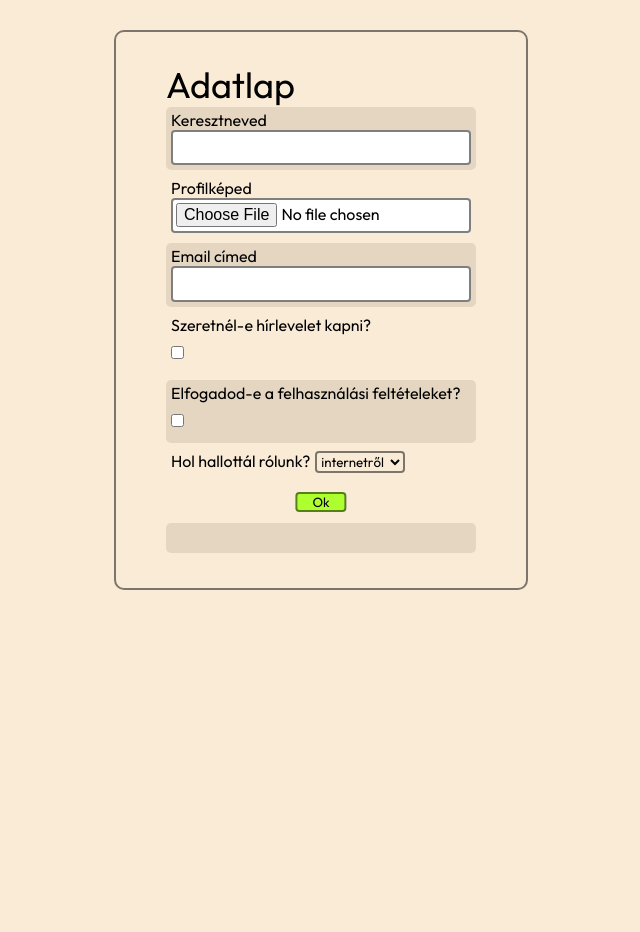
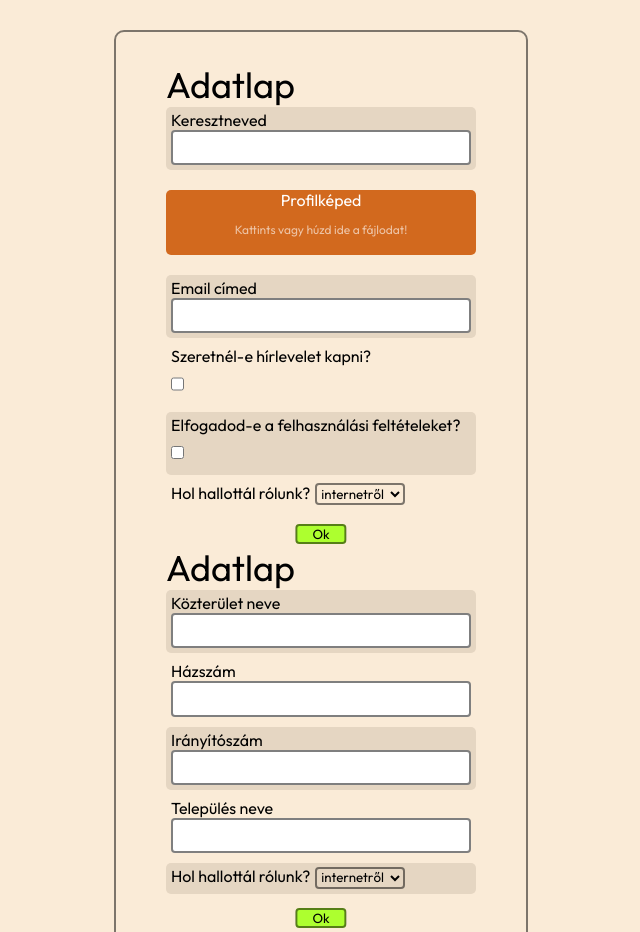
Before and after one commit to bsamu/w7-practices, a plain HTML site: page index.html in a window 1280 px wide. Shown: the top 932 px of the page, without its empty margins (319-959 px from the left). Before the commit the page ends 800 px from the top, so only its background shows below. Drawn offline with Linux system fonts and the light colour scheme.

Commit message:
new branch

```diff
--- a/script.js
+++ b/script.js
@@ -18,11 +18,12 @@ const functionName = () => {
 functionName();
 */
 
-const inputElement = (type, id, label) => {
+const inputElement = (type, id, label, req = "") => {
+    // console.log(req);
     return `
-        <div>
+        <div class="${type}">
             <label for="${id}">${label}</label>
-            <input type="${type}" id="${id}" name="${id}">
+            <input type="${type}" id="${id}" name="${id}" ${req}>
         </div>
     `
 }
@@ -53,18 +54,95 @@ const title = (titleOfForm) => {
 const formElement = '<form id="form">' + inputElement("text", "firstName", "Keresztneved") + inputElement("file", "profilePicture", "Profilképed") + inputElement("email", "personalEmail", "Email címed") + inputElement("checkbox", "newsletter", "Szeretnél-e hírlevelet kapni?") + inputElement("checkbox", "terms", "Elfogadod-e a felhasználási feltételeket?") + selectElement("select", "where", "Hol hallottál rólunk?", ["internetről", "ismerőstől", "egyéb"]) + '<button>Ok</button>' + '</form>'
 */
 
+/*
+const nameData = {
+    type: "text",
+    name: "firstName",
+    label: "Keresztneved"
+} //Így is lehet 1. inputElementet megadni
+*/
+
+const anotherFormFields = [
+    {
+        type: "text",
+        name: "street",
+        label: "Közterület neve",
+    },
+    {
+        type: "text",
+        name: "houseNumber",
+        label: "Házszám",
+    },
+    {
+        type: "number",
+        name: "zipCode",
+        label: "Irányítószám",
+    },
+    {
+        type: "text",
+        name: "city",
+        label: "Település neve",
+    }
+]
+
+const formFields = [
+    {
+        type: "text",
+        name: "firstName",
+        label: "Keresztneved"
+    },
+    {
+        type: "file",
+        name: "profilePicture",
+        label: "Profilképed"
+    },
+    {
+        type: "email",
+        name: "personalEmail",
+        label: "Email címed",
+        required: "required"
+    },
+    {
+        type: "checkbox",
+        name: "newsletter",
+        label: "Szeretnél-e hírlevelet kapni?"
+    },
+    {
+        type: "checkbox",
+        name: "terms",
+        label: "Elfogadod-e a felhasználási feltételeket?"
+    }
+]
+
+/*
 const formElement = `
     <form id="form">
         ${title("Adatlap")}
-        ${inputElement("text", "firstName", "Keresztneved")}
+        ${inputElement(nameData.type, nameData.name, nameData.label)}
         ${inputElement("file", "profilePicture", "Profilképed")}
-        ${inputElement("email", "personalEmail", "Email címed")}
+        ${inputElement("email", "personalEmail", "Email címed", "required")}
         ${inputElement("checkbox", "newsletter", "Szeretnél-e hírlevelet kapni?")}
         ${inputElement("checkbox", "terms", "Elfogadod-e a felhasználási feltételeket?")}
         ${selectElement("select", "where", "Hol hallottál rólunk?", ["internetről", "ismerőstől", "egyéb"])}
         <button>Ok</button>
     </form>
 `;
+*/
+
+const formElement = (ffs, id) => {
+    let toForm = "";
+    for (const ff of ffs) {
+        toForm += inputElement(ff.type, ff.name, ff.label, ff.required)
+    }
+    return `
+    <form id="${id}">
+        ${title("Adatlap")}
+        ${toForm}
+        ${selectElement("select", "where", "Hol hallottál rólunk?", ["internetről", "ismerőstől", "egyéb"])}
+        <button>Ok</button>
+    </form>
+`;
+}
 
 const formSubmit = (event) => {
     event.preventDefault();
@@ -88,11 +166,22 @@ const inputEvent = (event) => {
     if (event.target.getAttribute("name") === "firstName") {
         document.getElementById("inputValueContent").innerHTML = event.target.value;
     }
+
+    if (event.target.getAttribute("name") === "profilePicture") {
+        console.log(event.target.files[0].name);
+
+        const image = URL.createObjectURL(event.target.files[0]);
+        document.getElementById("inputValueContent").insertAdjacentHTML("beforeend", `
+        <img src="${image}">
+        `);
+        console.log(image);
+    }
 }
 
 function loadEvent() {
     const root = document.getElementById("root");
-    root.insertAdjacentHTML("beforeend", formElement);
+    root.insertAdjacentHTML("beforeend", formElement(formFields, "form"));
+    root.insertAdjacentHTML("beforeend", formElement(anotherFormFields, "form2"));
     root.insertAdjacentHTML("beforeend", `
         <div id="inputValueContent"></div>
     `);
--- /dev/null
+++ b/style.scss
@@ -0,0 +1,180 @@
+* {
+    margin: 0;
+    padding: 0;
+    border: 0;
+    outline: none;
+    box-sizing: border-box;
+
+    background: transparent;
+
+    font-family: inherit;
+
+    text-decoration: none;
+  }
+
+  ol, ul, li {
+    list-style:none;
+    display:block;
+  }
+
+  table {
+    border-collapse:collapse;
+    border-spacing:0
+  }
+
+  a img {
+    border: none
+  }
+
+  button, a {
+    cursor: pointer;
+    color: inherit
+  }
+
+  textarea {
+    resize: none
+  }
+
+  /* button, input, textarea, select {
+    appearance: none !important;
+    -webkit-appearance: none !important;
+    border-radius: 0
+  } */
+
+/* end of css reset */
+
+  body {
+    background-color: antiquewhite;
+
+    font-size: 24px;
+    font-family: 'Outfit', sans-serif;
+  }
+
+  h2 {
+    font-weight: 400;
+  }
+
+  #root {
+    position: absolute;
+    left: 50%;
+    transform: translate(-50%, 0);
+
+    padding: 30px 50px;
+
+    width: auto;
+    max-width: 500px;
+
+    margin-top: 30px;
+    margin-left: auto;
+    margin-right: auto;
+
+    border: 2px solid rgba(0 , 0, 0, 0.5);
+    border-radius: 10px;
+  }
+
+  label {
+    font-size: 16px;
+  }
+
+  button {
+    position: relative;
+    left: 50%;
+    transform: translate(-50%, 0);
+
+    padding-left: 15px;
+    padding-right: 15px;
+
+    background-color: greenyellow;
+
+    border: 2px solid rgba(0 , 0, 0, 0.5);
+    border-radius: 4px;
+  }
+
+  input {
+    display: flex;
+
+    width: 300px;
+    height: 2.2rem;
+
+    padding: 3px;
+
+    font-size: 16px;
+
+    background-color: white;
+
+    border: 2px solid rgba(0 , 0, 0, 0.5);
+    border-radius: 4px;
+  }
+
+  div div {
+    line-height: 20px;
+    padding: 0 5px 5px 5px;
+    margin-bottom: 5px;
+    border-radius: 5px;
+  }
+
+  select {
+    width: 90px;
+    border: 2px solid rgba(0 , 0, 0, 0.5);
+    border-radius: 4px;
+  }
+
+  #newsletter, #terms {
+    width: auto;
+  }
+
+  div div:nth-child(even) {
+    background-color: rgb(229, 214, 194);
+  }
+
+  div div:hover {
+    background-color: rgba(0 , 0, 0, 0.3);;
+  }
+
+  #inputValueContent {
+    height: 30px;
+    padding-top: 5px;
+    margin-top: 10px;
+    font-size: 20px;
+  }
+
+  form div.file {
+    position: relative;
+    margin: 20px 0;
+    // padding-bottom: 10px;
+    width: 100%;
+    min-height: 60px;
+    background-color: chocolate;
+
+    &::after {
+      content: "Kattints vagy húzd ide a fájlodat!";
+      display: block;
+      padding: 10px;
+      text-align: center;
+      font-size: 12px;
+      color: #fff;
+      opacity: 0.6;
+    }
+
+    label {
+      display: block;
+      text-align: center;
+      color: white;
+    }
+
+    input[type="file"] {
+      position: absolute;
+      width: 100%;
+      height: 100%;
+      left: 0;
+      top: 0;
+      z-index: 99;
+      opacity: 0;
+    }
+  }
+
+  #inputValueContent img {
+    width: 200px;
+    height: 200px;
+    object-fit: contain;
+  }
```
Also changed, not shown: style.css, 1 other file.
